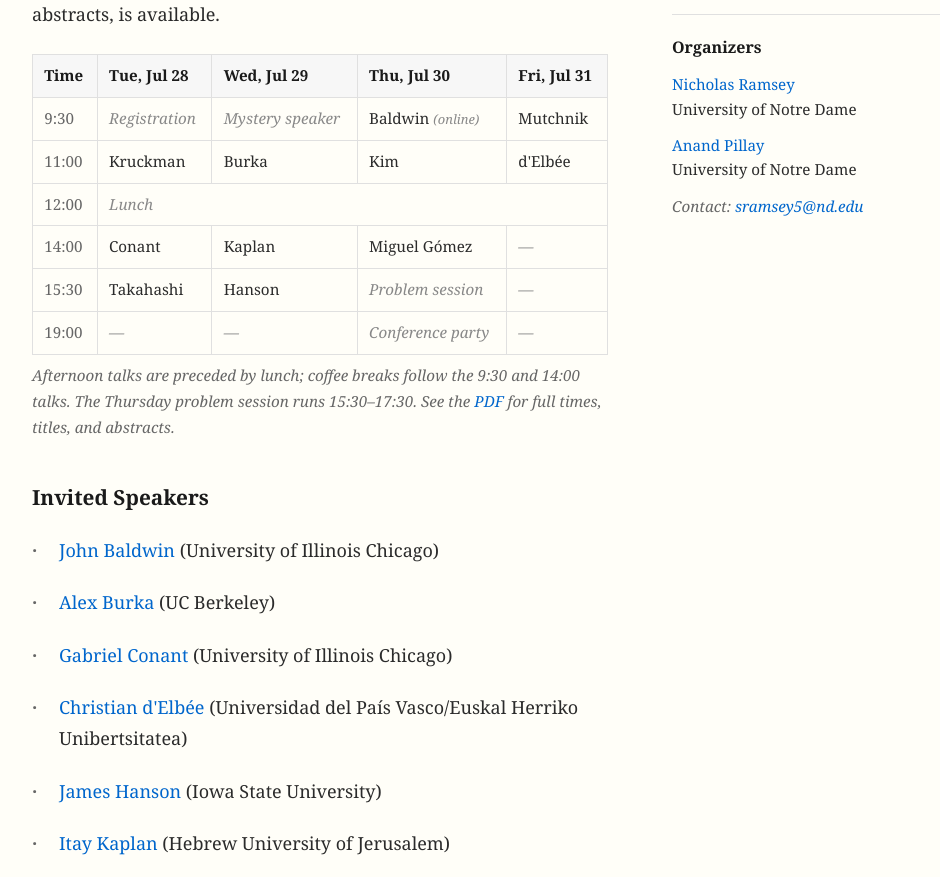
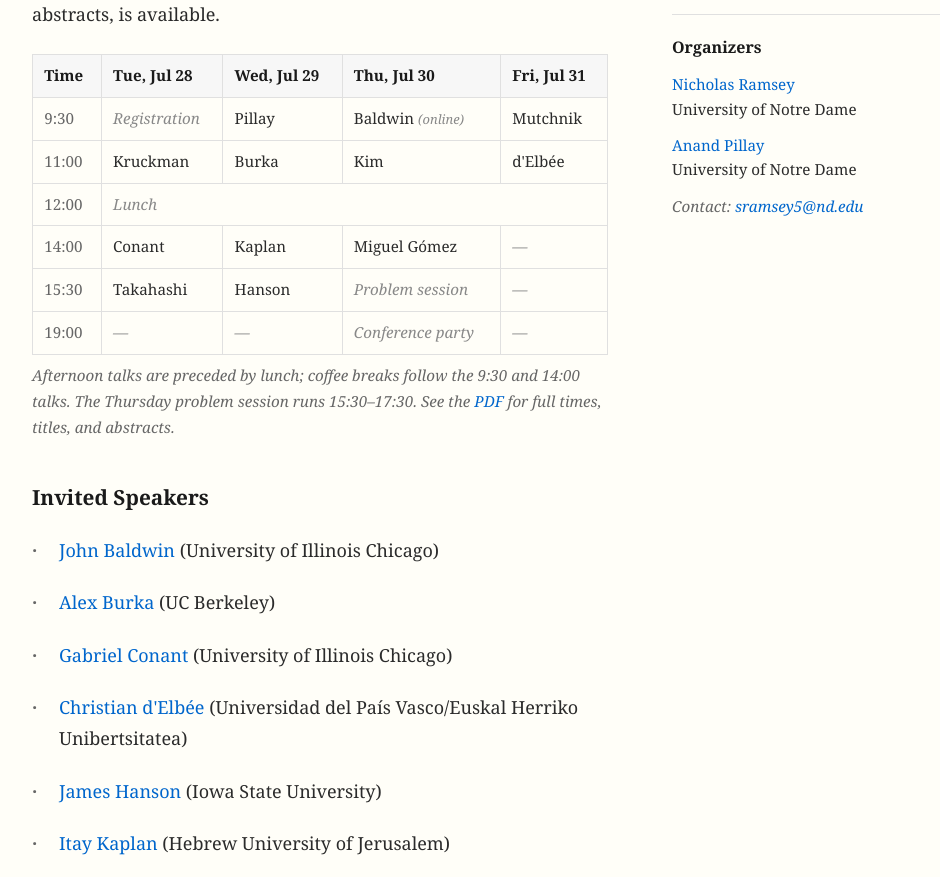
Before and after one commit to nickramsey621/nickramsey621.github.io, a plain HTML site: page conference.html in a window 1280 px wide. Shown: the part 1014-1891 px from the top of the page, without its empty margins (148-1088 px from the left). Drawn offline with Linux system fonts and the light colour scheme.

Commit message:
Replace mystery speaker with Anand Pillay (Wed 9:30)
Pillay speaks Wed 9:30 with title "Around categoricity and stability
over a predicate" (no abstract). Updates the web grid and the PDF.

Co-Authored-By: Claude Opus 4.8 <noreply@anthropic.com>

```diff
--- a/conference.html
+++ b/conference.html
@@ -105,7 +105,7 @@
                             <tr>
                                 <td class="t">9:30</td>
                                 <td class="ev">Registration</td>
-                                <td class="ev">Mystery speaker</td>
+                                <td>Pillay</td>
                                 <td>Baldwin <span class="online">(online)</span></td>
                                 <td>Mutchnik</td>
                             </tr>
```
Also changed, not shown: 1 other file.
